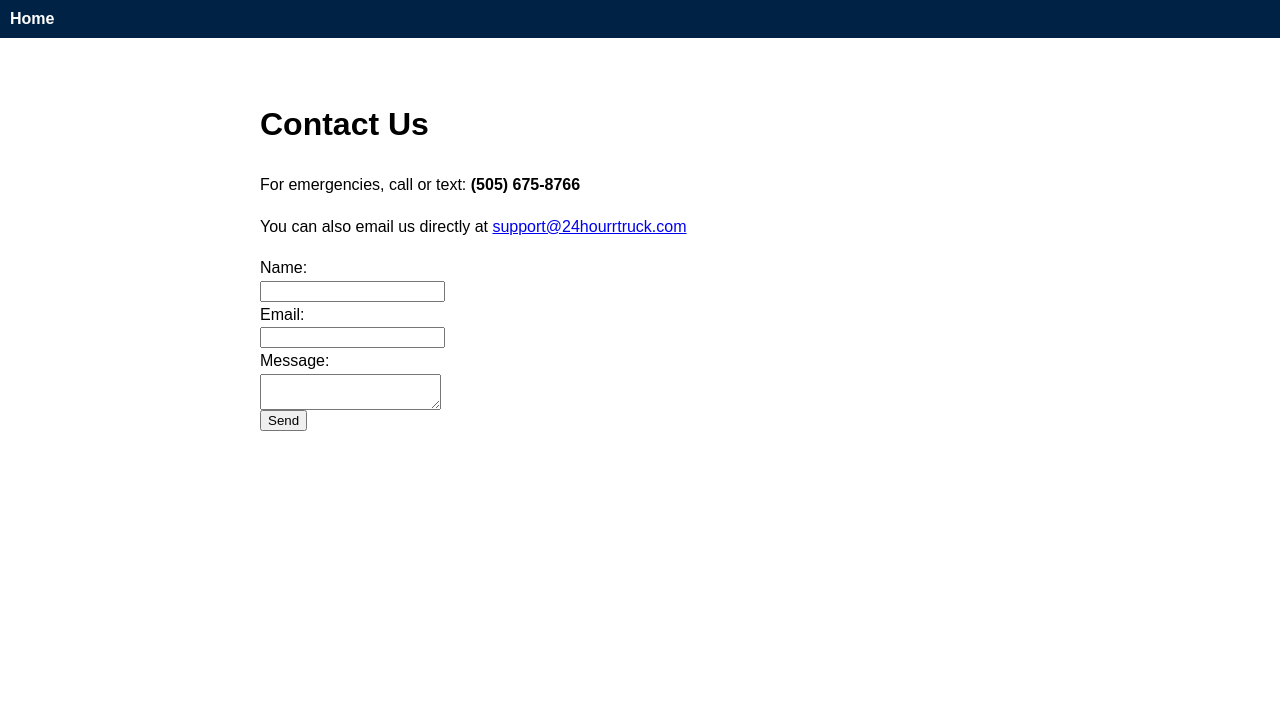
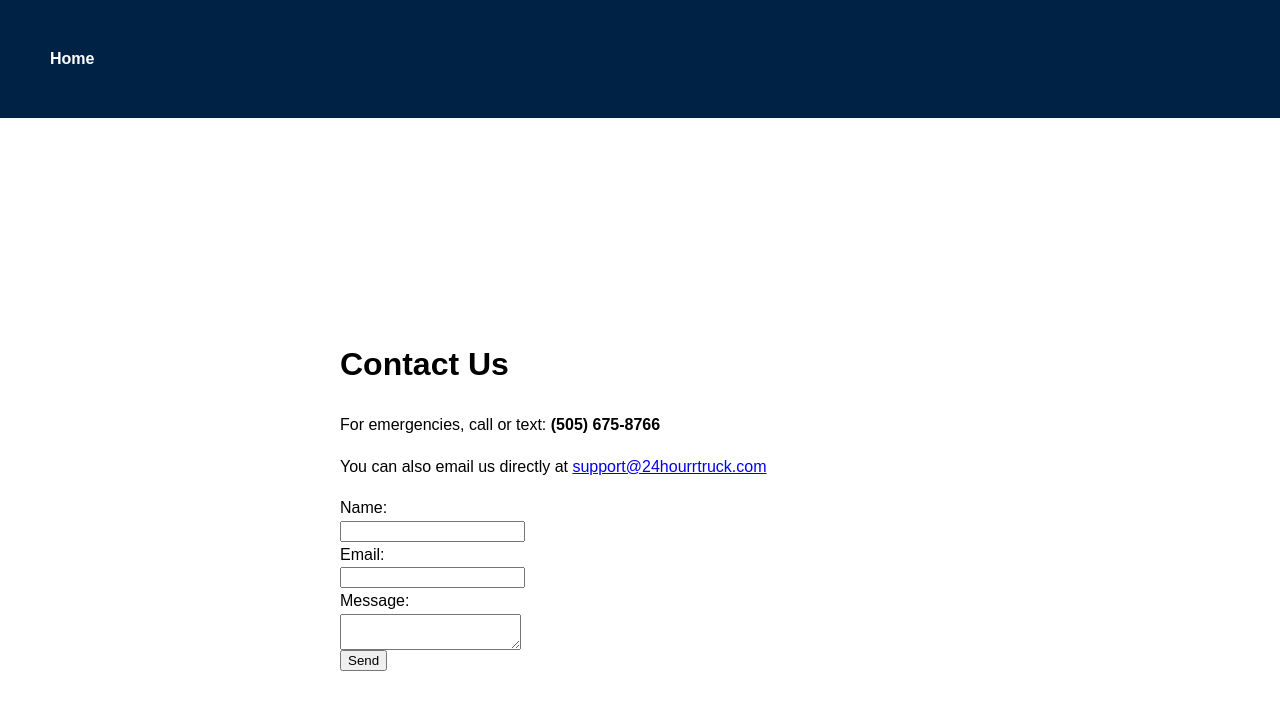
Before and after one commit to Goliath0010/24hourrtruck, a plain HTML site: page contact.html in a window 1280 px wide. Drawn offline with Linux system fonts and the light colour scheme.

Commit message:
Update contact.html

```diff
--- a/contact.html
+++ b/contact.html
@@ -10,7 +10,7 @@
   }
   nav {
     background: #002244;
-    padding: 10px;
+    padding: 50px;
   }
   nav a {
     color: white;
@@ -20,7 +20,7 @@
   .container {
     max-width: 800px;
     margin: 0 auto;
-    padding: 20px;
+    padding: 100px;
     line-height: 1.6;
   }
 </style>
```
